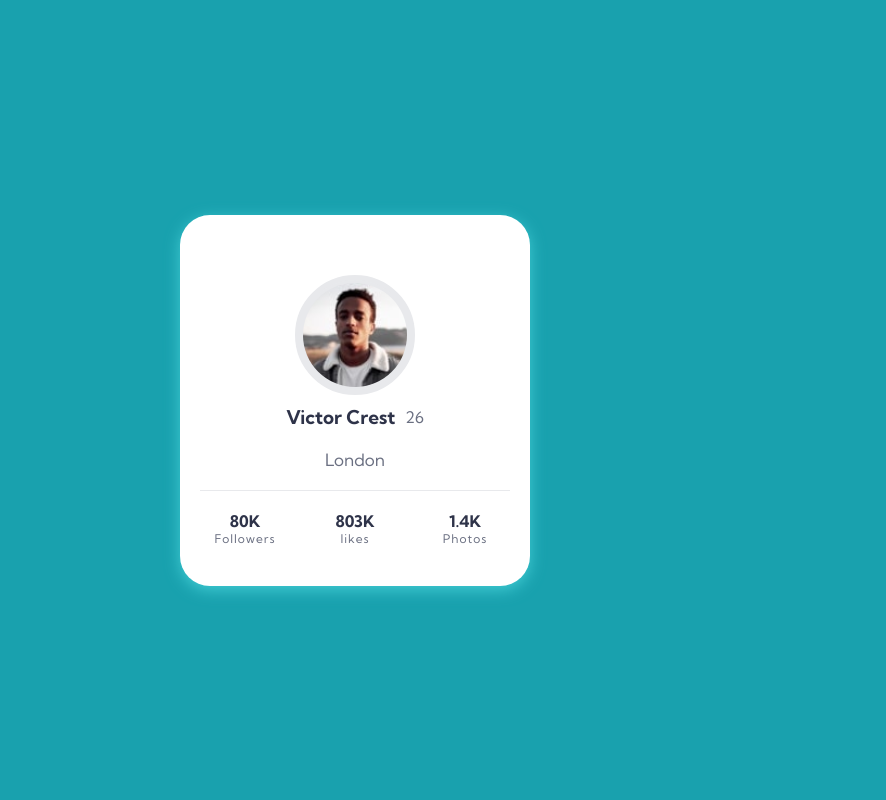
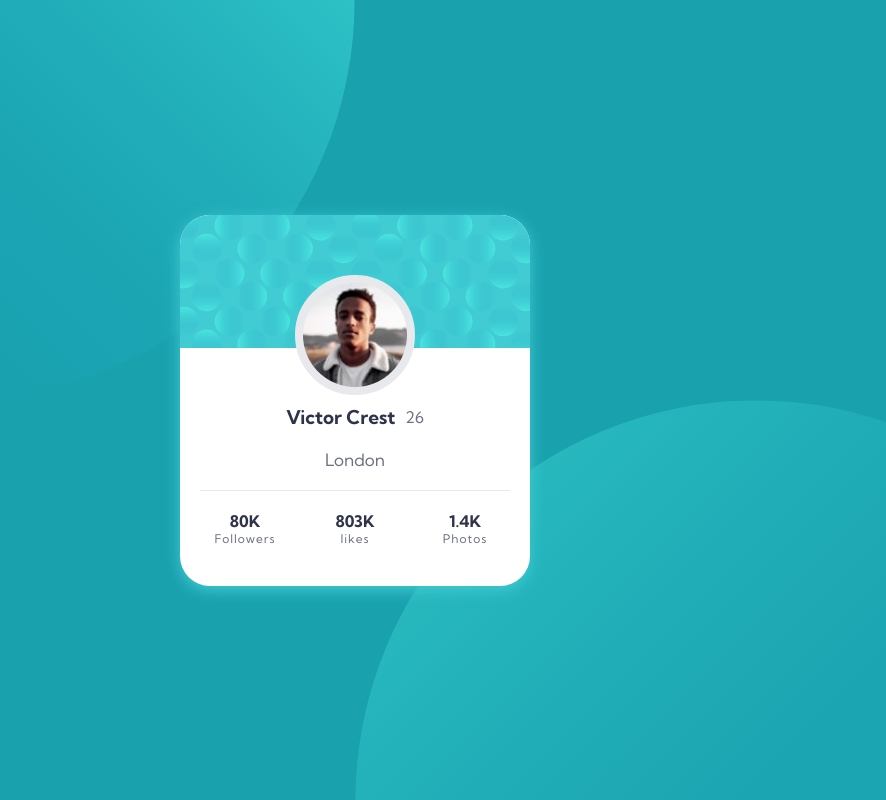
Before and after one commit to Raghad2088/profile-card-component, a plain HTML site: page index.html in a window 1280 px wide. Shown: the whole page, without its empty margins (285-1171 px from the left). Drawn offline with Linux system fonts and the light colour scheme; a web font is replaced by a local one.

Commit message:
Update background image URLs in style.css

```diff
--- a/style.css
+++ b/style.css
@@ -9,7 +9,7 @@
   font-family: "Kumbh Sans", sans-serif;
   overflow: hidden;
   background-image:
-    url("../images/bg-pattern-top.svg"), url("../images/bg-pattern-bottom.svg");
+    url("bg-pattern-top.svg"), url("bg-pattern-bottom.svg");
   background-position:
     right 50vw bottom 50vh,
     left 50vw top 50vh;
@@ -66,7 +66,7 @@
 }
 .child-container::before {
   content: "";
-  background-image: url("../images/bg-pattern-card.svg");
+  background-image: url("bg-pattern-card.svg");
   position: absolute;
   left: 0;
   top: 0;
```
